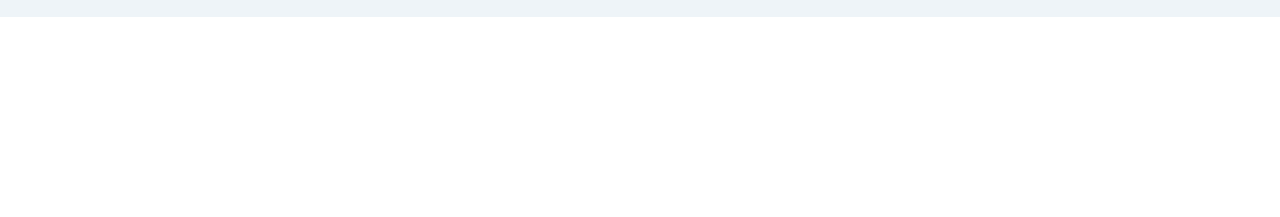
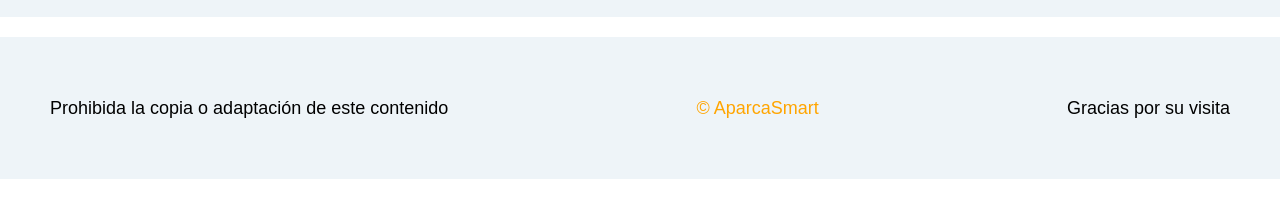
Before and after one commit to srojgam0907/sasp05-proyecto-grupo8, a plain HTML site: page pages/equipo.html in a window 1280 px wide. Shown: the part 213-430 px from the top of the page. Drawn offline with Linux system fonts and the light colour scheme; files that its build step writes are made by us from their sources.

Commit message:
Añadida la estructura del footer

```diff
--- a/pages/equipo.html
+++ b/pages/equipo.html
@@ -41,5 +41,14 @@
         <li><a href="equipo.html">Equipo</a></li>
     </nav>
 
+    <main id="home">
+
+    </main>
+
+    <footer class="site-footer">
+        <p>Prohibida la copia o adaptación de este contenido</p><br><br>
+        <p><a href="#home">&copy; AparcaSmart</a></p><br><br>
+        <p>Gracias por su visita</p>
+    </footer>
 </body>
 </html>
```
Also changed, not shown: pages/producto.html (+9 -0 lines).
